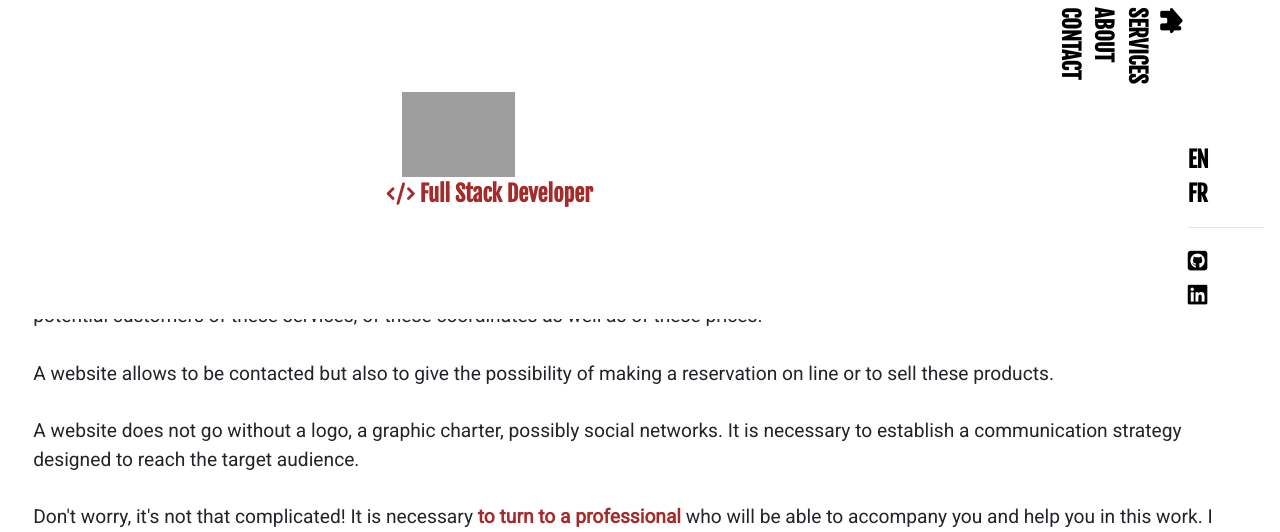
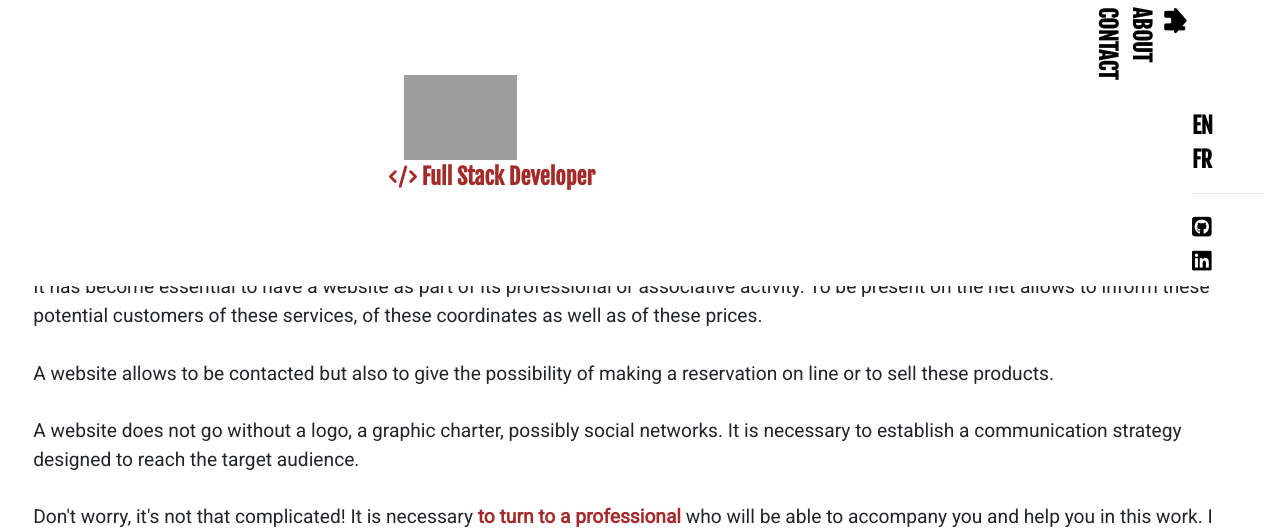
Before and after one commit to cecilegaudron/personal-website, a Django app: page /services.html in a window 1280 px wide. Shown: the top 532 px of the page. Run offline with Django 4.2, Linux system fonts and the light colour scheme; some libraries are stand-ins or nearby versions; grey boxes are pictures that could not be loaded.

Commit message:
Remove Services and change About links in navigation

```diff
--- a/templates/includes/header.html
+++ b/templates/includes/header.html
@@ -29,10 +29,7 @@
                     <a href="{% url 'index' %}" class="menu-desk"><i class="fa-solid fa-house-chimney"></i></a>
                 </li>
                 <li>
-                    <a href="{% url 'services' %}" class="menu-desk">SERVICES</a>
-                </li>
-                <li>
-                    <a href="{% url 'about' %}" class="menu-desk">ABOUT</a>
+                    <a href="{% url 'index' %}#about-section" class="menu-desk">ABOUT</a>
                 </li>
                 <li>
                     <a href="{% url 'index' %}#contact-form" class="menu-desk">CONTACT</a>
@@ -61,10 +58,7 @@
             <a href="{% url 'index' %}" class="menu-mobile"><i class="fa-solid fa-house-chimney"></i></a>
         </li>
         <li>
-            <a href="{% url 'services' %}" class="menu-mobile">SERVICES</a>
-        </li>
-        <li>
-            <a href="{% url 'about' %}" class="menu-mobile">ABOUT</a>
+            <a href="{% url 'index' %}#about-section" class="menu-mobile">ABOUT</a>
         </li>
         <li>
             <a href="{% url 'index' %}#contact-form" class="menu-mobile">CONTACT</a>
```
